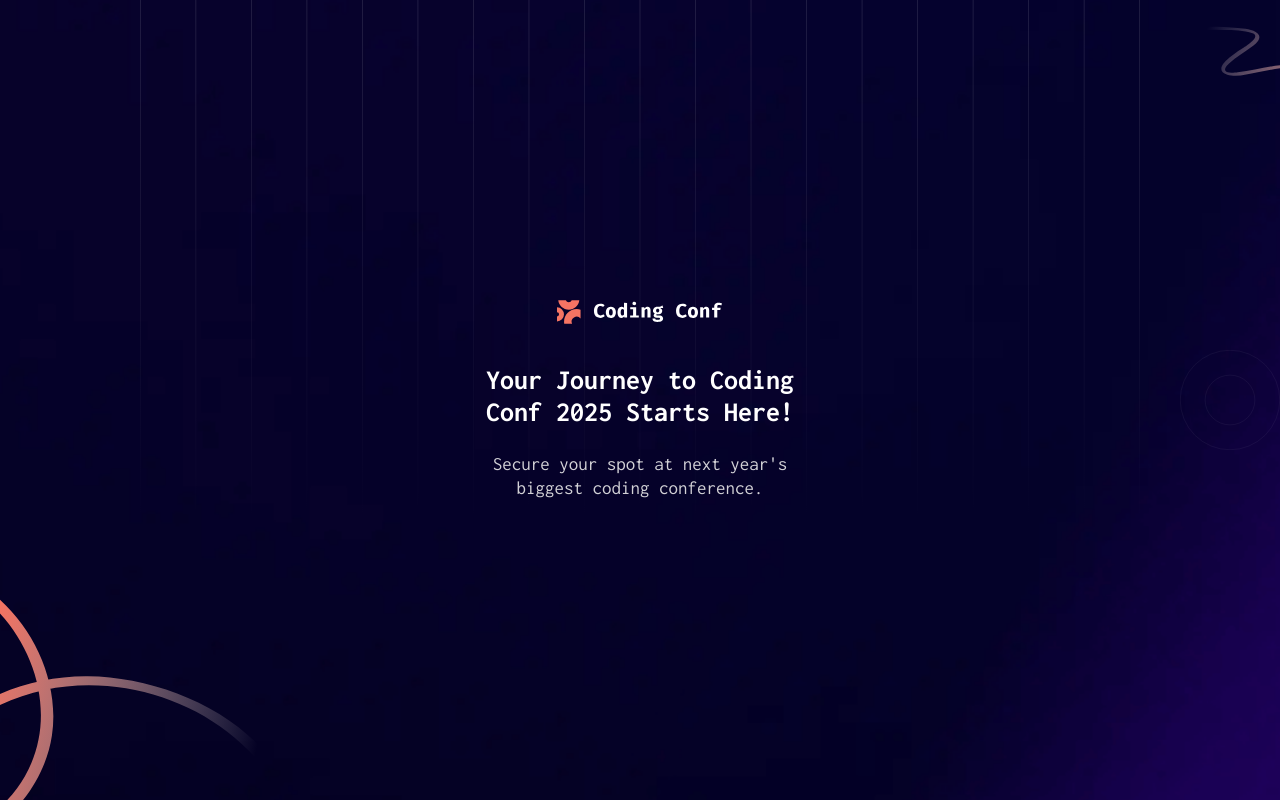
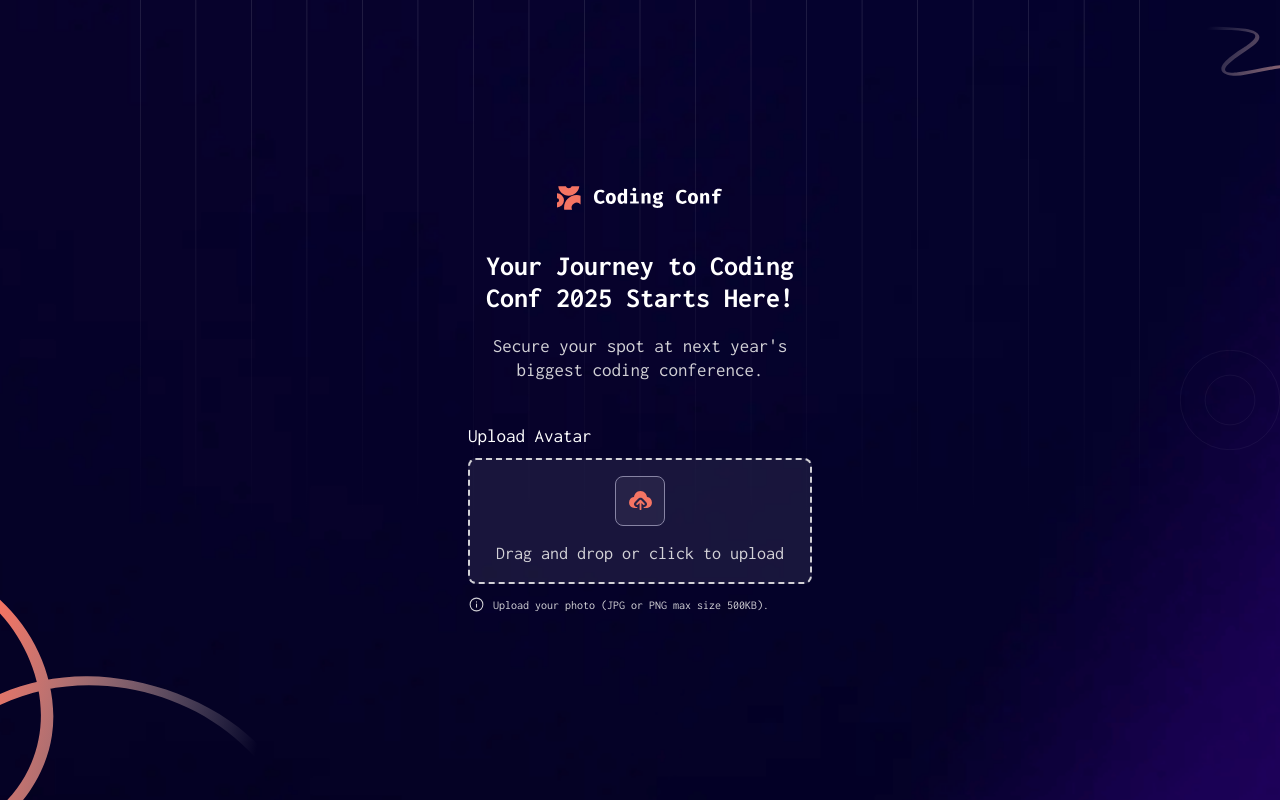
Before and after one commit to YokoMentor/conference-ticket-generator, a React (Vite) app: page / in a window 1280 px wide. Built offline with nearby package versions, Linux system fonts and the light colour scheme.

Commit message:
Second container's layout

```diff
--- a/src/App.jsx
+++ b/src/App.jsx
@@ -1,15 +1,30 @@
 import React, { useState } from 'react'
 import './App.css'
 import logoFull from './images/logo-full.svg'
+import iconUpload from './images/icon-upload.svg'
+import iconInfo from './images/icon-info.svg'
 
 function App() {
 
   return (
     <div className='flex flex-col min-h-screen justify-center items-center  bg-bg-mobile bg-no-repeat text-[60px] text-red-500'>
-      <div className='flex flex-col justify-center items-center text-center w-[344px]'>
-        <img className="w-[166px] h-[24px] mb-10" src={logoFull} alt="logo"></img>
-        <h1 className='text-heading text-[28px] font-bold leading-[2rem] mb-6'>Your Journey to Coding Conf 2025 Starts Here!</h1>
+      <div className='flex flex-col justify-center items-center text-center w-[344px] mb-10'>
+        <img src={logoFull} alt="logo" className="w-[166px] h-[24px] mb-10"></img>
+        <h1 className='text-heading text-[28px] font-bold leading-[2rem] mb-5'>Your Journey to Coding Conf 2025 Starts Here!</h1>
         <p className='text-paragraph text-[19px] leading-[1.5rem]'>Secure your spot at next year's biggest coding conference.</p>
+      </div>
+      <div className='flex flex-col justify-center w-[344px]'>
+        <h2 className='text-heading text-[19px] text-left mb-2'>Upload Avatar</h2>
+        <div className='flex flex-col justify-center items-center rounded-lg bg-bg-box bg-opacity-30 w-full h-[126px] border-[2px] border-paragraph border-dashed mb-3'>
+          <div className='flex justify-center items-center rounded-lg bg-bg-box w-[50px] h-[50px] border-border-box bg-opacity-25 border-[1px] mb-3.5'>
+            <img src={iconUpload} alt="upload" className='w-[29px] h-[29px]'/>
+          </div>
+          <p className='text-paragraph text-[18px]'>Drag and drop or click to upload</p>
+        </div>
+        <div className='flex'>
+          <img src={iconInfo} alt="info" className='w-[17px] h-[17px] mr-2'/>
+          <p className='text-paragraph text-[12px]'>Upload your photo &#40;JPG or PNG max size 500KB&#41;.</p>
+        </div>
       </div>
     </div>
   )
--- a/tailwind.config.js
+++ b/tailwind.config.js
@@ -11,6 +11,8 @@ export default {
     colors: {
       heading: "hsl(0, 0%, 100%)",
       paragraph: "hsl(252, 6%, 83%)",
+      "bg-box": "hsl(245, 19%, 35%)",
+      "border-box": "hsl(245, 15%, 58%)",
     },
     fontFamily: {
       sans: ["Inconsolata", "serif"],
```
